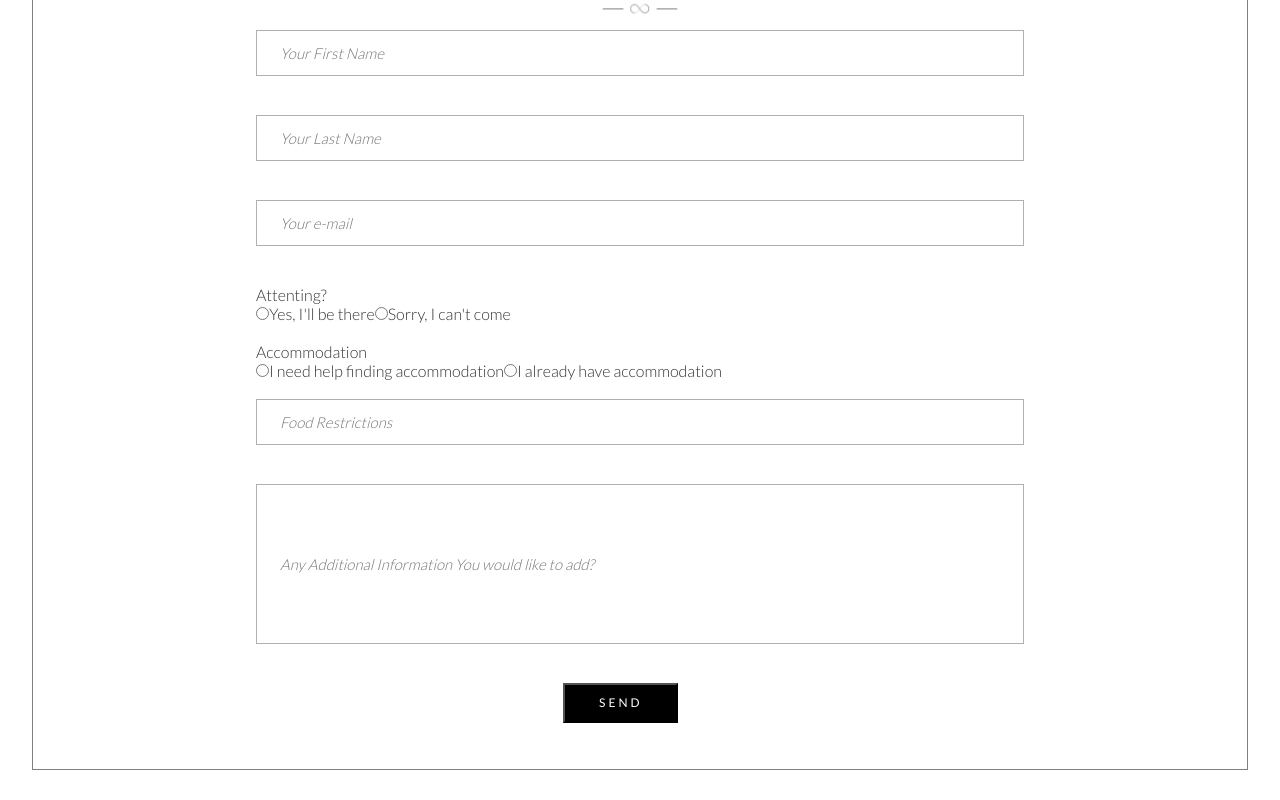
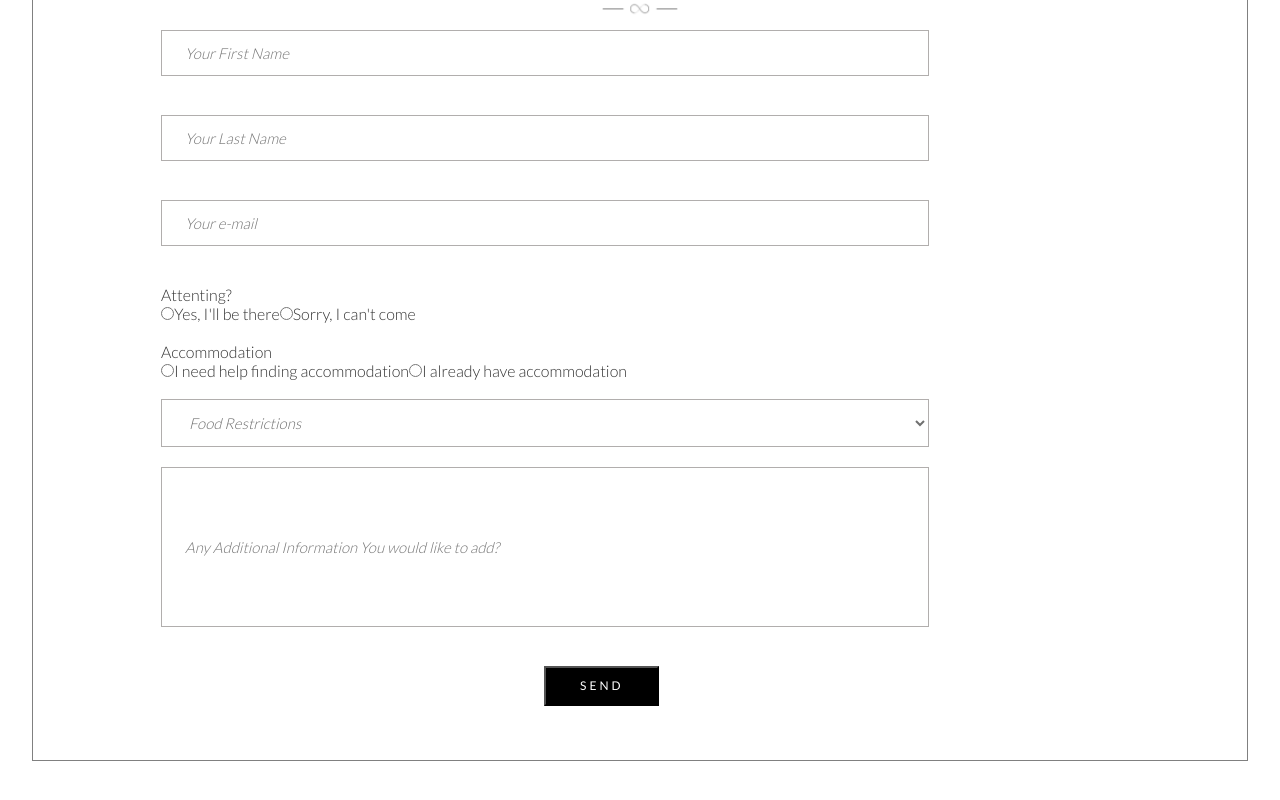
Before and after one commit to Petrasoderstrom1612/project-final, a React (Create React App) app in the folder frontend/: page /RSVP in a window 1280 px wide. Shown: the part 611-1411 px from the top of the page. Built offline with nearby package versions, Linux system fonts and the light colour scheme; a web font is replaced by a local one.

Commit message:
changed food restrictions to dropdown

```diff
--- a/frontend/src/components/RSVP.js
+++ b/frontend/src/components/RSVP.js
@@ -36,8 +36,15 @@ return(
           <input type="radio" id="accommodation-done" name="accommodation" value="accommodation-done" />
           <label for="accommodation-done">I already have accommodation</label><br/><br/>
 
-        <label>
-          <input className="RSVP-input food" type="text" placeholder="Food Restrictions"/></label><br/><br/>
+          <select className="RSVP-input" name="food-restrictions" id="food-restrictions">
+          <option value="" disabled selected>Food Restrictions</option>
+  <option value="Gluten Free">Gluten Free</option>
+  <option value="Lactose Free">Lactose Free</option>
+  <option value="Vegetarian">Vegetarian</option>
+  <option value="Vegan">Vegan</option>
+  <option value="Other">Other. Please specify below</option>
+
+</select>
           <label>
           <input className="RSVP-input message" type="text" placeholder="Any Additional Information You would like to add?"/></label><br/><br/>
        <div className="button-div"><Button buttonText={"Send"}/></div>
```
